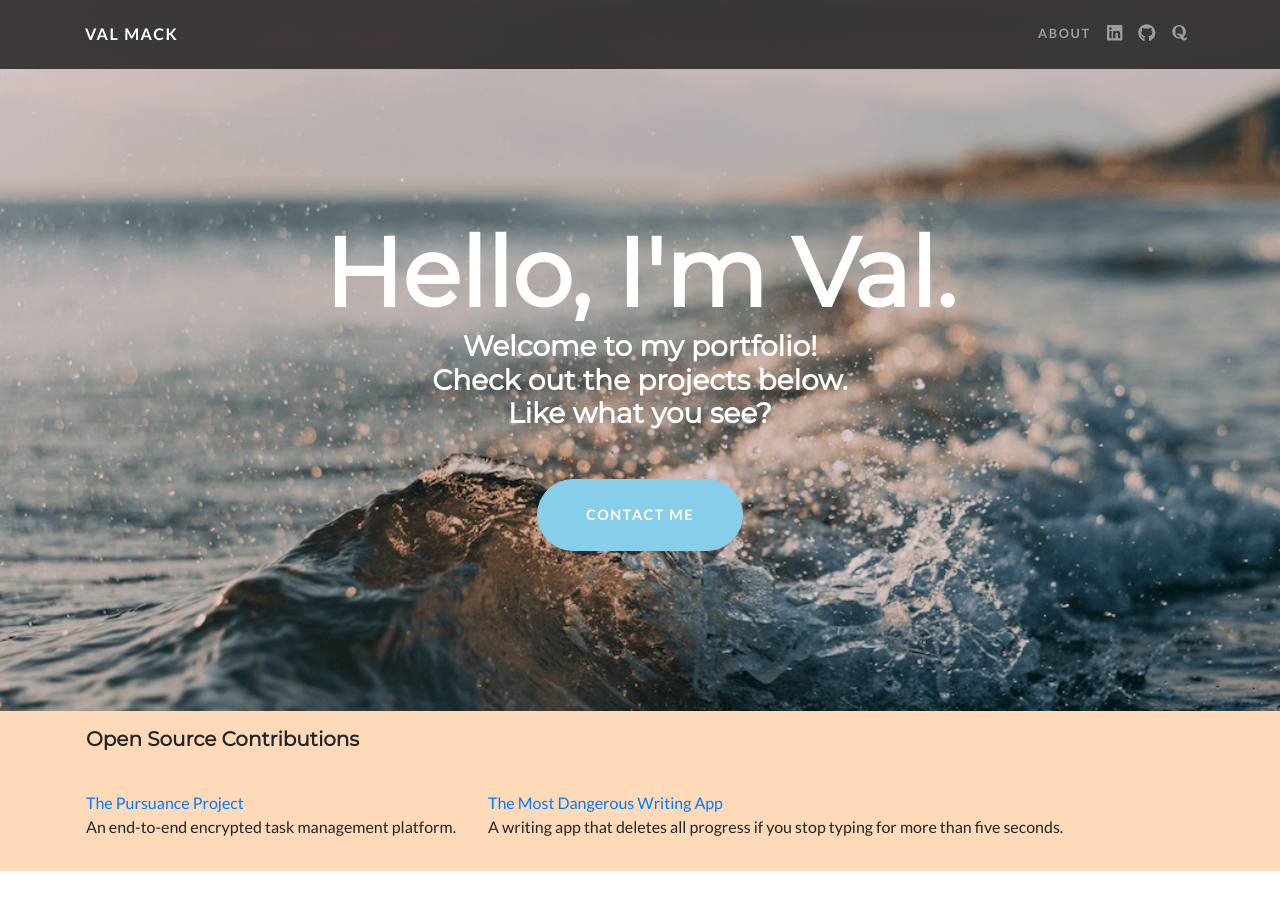
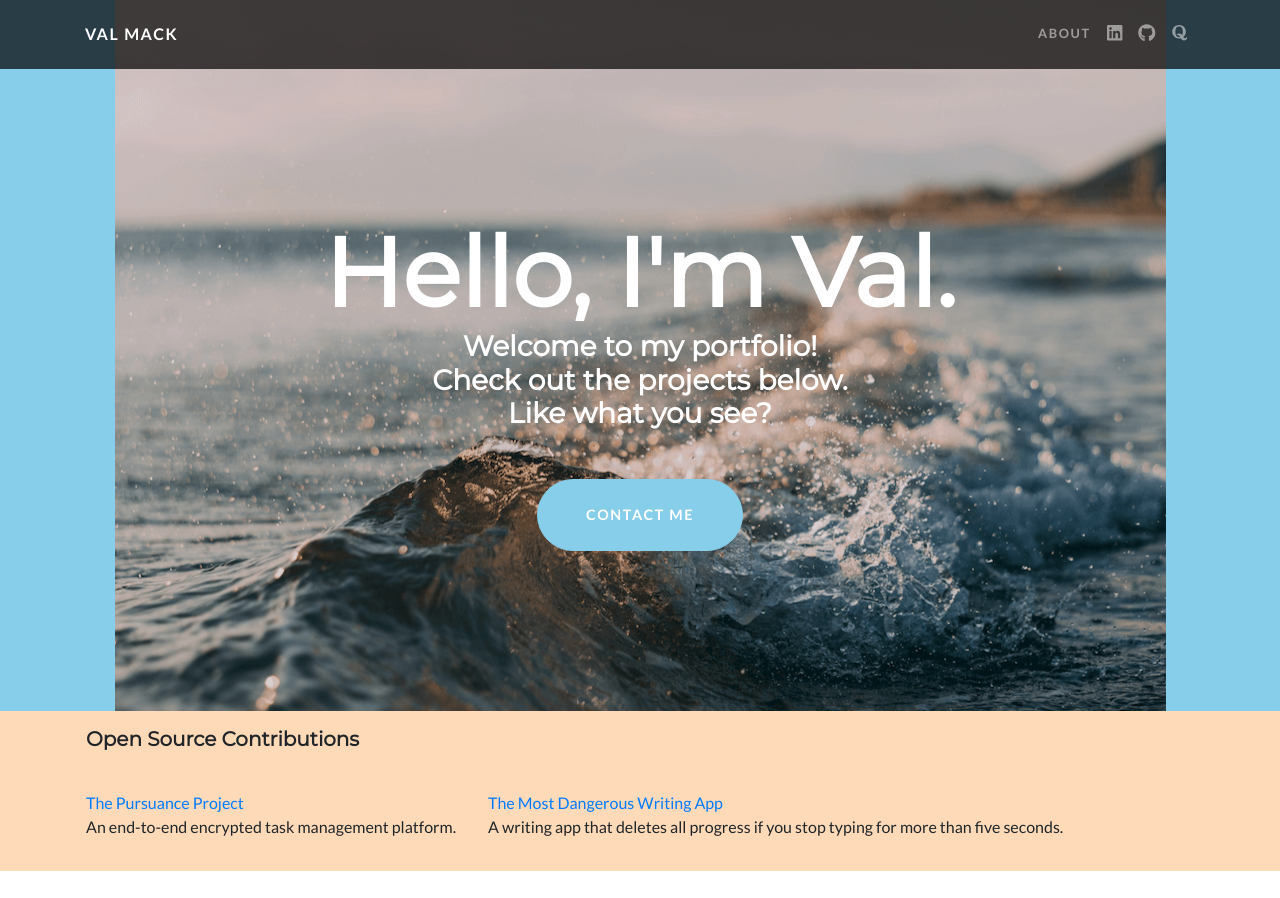
Before and after one commit to thevaleriemack/thevaleriemack.github.io, a plain HTML site: page index.html in a window 1280 px wide. Shown: the top 898 px of the page. Drawn offline with nearby package versions, Linux system fonts and the light colour scheme.

Commit message:
jquery and background auto

```diff
--- a/css/one-page-wonder.css
+++ b/css/one-page-wonder.css
@@ -67,7 +67,7 @@ header.masthead {
   background-repeat: no-repeat;
   background-position: center center;
   background-attachment: fixed;
-  background-size: cover;
+  background-size: auto;
 }
 
 header.masthead .masthead-content {
--- a/index.html
+++ b/index.html
@@ -8,6 +8,7 @@
     <title>Val Mack</title>
     <!-- Bootstrap core -->
     <link href="https://maxcdn.bootstrapcdn.com/bootstrap/4.0.0/css/bootstrap.min.css" rel="stylesheet" integrity="sha384-Gn5384xqQ1aoWXA+058RXPxPg6fy4IWvTNh0E263XmFcJlSAwiGgFAW/dAiS6JXm" crossorigin="anonymous">
+    <script src="https://maxcdn.bootstrapcdn.com/bootstrap/4.0.0/js/bootstrap.min.js" integrity="sha384-JZR6Spejh4U02d8jOt6vLEHfe/JQGiRRSQQxSfFWpi1MquVdAyjUar5+76PVCmYl" crossorigin="anonymous"></script>
     <script src="https://maxcdn.bootstrapcdn.com/bootstrap/4.0.0/js/bootstrap.bundle.min.js" integrity="sha384-feJI7QwhOS+hwpX2zkaeJQjeiwlhOP+SdQDqhgvvo1DsjtiSQByFdThsxO669S2D" crossorigin="anonymous"></script>
     <!-- theme fonts -->
     <link href="https://fonts.googleapis.com/css?family=Montserrat" rel="stylesheet">
```
Also changed, not shown: css/one-page-wonder.min.compressed.css (+1 -1 lines).
